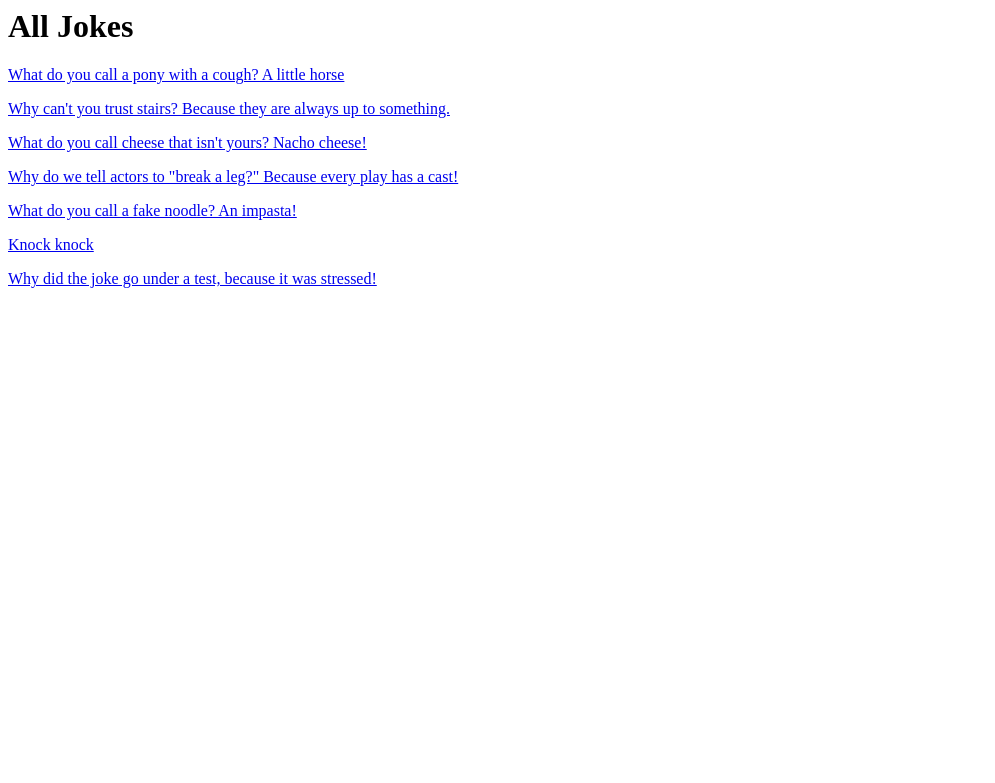
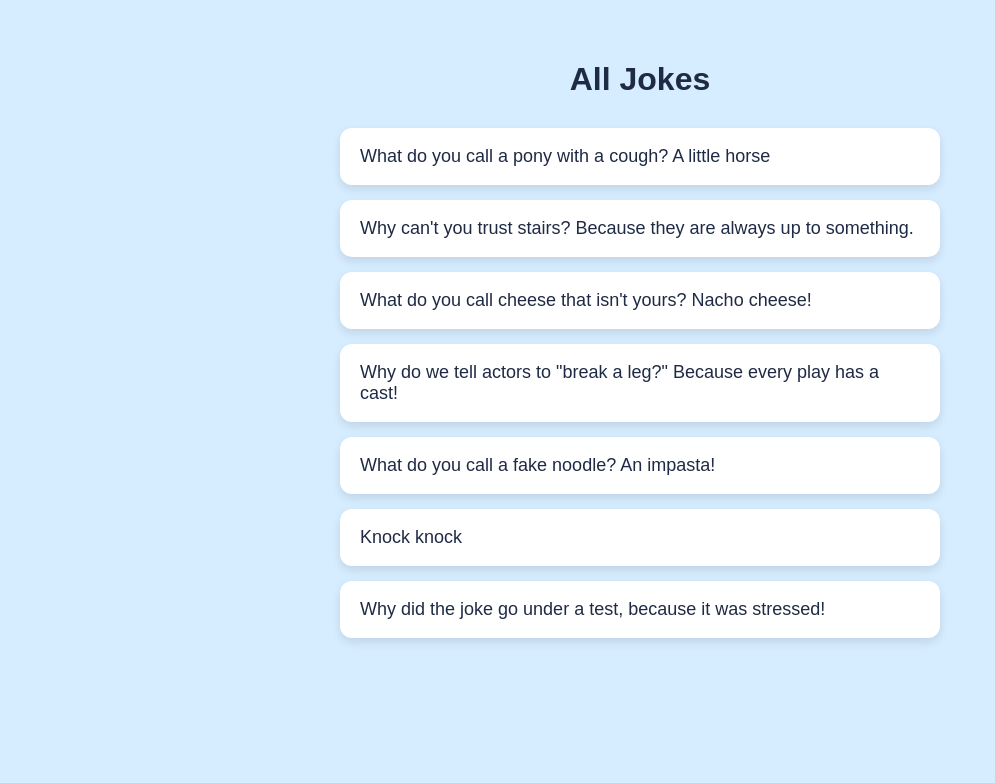
Before and after one commit to karachio/cs412, a Django app: page /dadjokes/jokes/ in a window 1280 px wide. Shown: the top 783 px of the page, without its empty margins (0-995 px from the left). Run offline with Django 5.2, Linux system fonts and the light colour scheme; data comes from the database, SQL or seed files in the repository; both versions use the stored data as it was after the commit.

Commit message:
added comments and final code changes for assignment 8

```diff
--- a/dadjokes/admin.py
+++ b/dadjokes/admin.py
@@ -1,3 +1,6 @@
+# karachi onwuanibe, june 11 2026
+# admin.py -> for the admin site
+
 from django.contrib import admin
 
 # Register your models here.
--- a/dadjokes/models.py
+++ b/dadjokes/models.py
@@ -1,3 +1,7 @@
+# File: models.py
+# Author: Karachi Onwuanibe (karachio@bu.edu), june 11 2026
+# Description: The models for the app
+
 from django.db import models
 
 # Create your models here.
--- a/dadjokes/serializers.py
+++ b/dadjokes/serializers.py
@@ -1,3 +1,8 @@
+# File: serializers.py
+# Author: Karachi Onwuanibe (karachio@bu.edu), june 11 2026
+# Description: file responsible for api endpoints
+
+
 from rest_framework import serializers
 from django.contrib.auth.models import User
 from .models import Joke, Picture
--- a/dadjokes/templates/dadjokes/jokes.html
+++ b/dadjokes/templates/dadjokes/jokes.html
@@ -1,9 +1,34 @@
+<!--
+Karachi Onwuanibe
+karachio@bu.edu
+
+description:
+mini_insta/jokes.html
+    display all the jokes
+-->
+
+{% load static %}
+
+<!DOCTYPE html>
+<html>
+<head>
+    <link rel="stylesheet" type="text/css" href="{% static 'styles-for-dadjokes.css' %}">
+    <title>All Jokes</title>
+</head>
+
+<body>
+
 <h1>All Jokes</h1>
 
-{% for joke in jokes %}
-    <p>
-        <a href="{% url 'joke' joke.pk %}">
-            {{ joke.text }}
-        </a>
-    </p>
-{% endfor %}
+<div class="joke-container">
+    {% for joke in jokes %}
+        <div class="joke-card">
+            <a href="{% url 'joke' joke.pk %}">
+                {{ joke.text }}
+            </a>
+        </div>
+    {% endfor %}
+</div>
+
+</body>
+</html>
--- a/dadjokes/urls.py
+++ b/dadjokes/urls.py
@@ -1,3 +1,8 @@
+# File: urls.py
+# Author: Karachi Onwuanibe (karachio@bu.edu), june 11 2026
+# Description: The url mapping to specific views needed for jokes
+
+
 from django.urls import path
 from .views import *
 
--- a/dadjokes/views.py
+++ b/dadjokes/views.py
@@ -1,3 +1,8 @@
+# File: views.py
+# Author: Karachi Onwuanibe (karachio@bu.edu), june 11 2026
+# Description: The views file for joke
+
+
 from django.shortcuts import render
 
 # Create your views here.
--- /dev/null
+++ b/static/styles-for-dadjokes.css
@@ -0,0 +1,109 @@
+/* =========================
+  karachi onwuanibe
+  june 11 2026
+  styles-for-dadjokes.css -> for styling the web app
+========================= */
+
+body {
+    font-family: Arial, Helvetica, sans-serif;
+    background-color: #d6ecff;
+    margin: 0;
+    padding: 40px 20px;
+    display: flex;
+    flex-direction: column;
+    align-items: center;
+}
+
+
+h1 {
+    font-size: 32px;
+    font-weight: bold;
+    color: #1f2a44;
+    margin-bottom: 30px;
+}
+
+
+.joke-container {
+    width: 100%;
+    max-width: 600px;
+    display: flex;
+    flex-direction: column;
+    gap: 15px;
+}
+
+
+.joke-card {
+    background-color: #ffffff;
+    padding: 18px 20px;
+    border-radius: 12px;
+
+
+    box-shadow: 0 4px 10px rgba(0, 0, 0, 0.1);
+
+    transition: transform 0.15s ease, box-shadow 0.15s ease;
+}
+
+.joke-card:hover {
+    transform: translateY(-3px);
+    box-shadow: 0 6px 14px rgba(0, 0, 0, 0.15);
+}
+
+
+.joke-card a {
+    text-decoration: none;
+    color: #1f2a44;
+    font-size: 18px;
+    font-weight: 500;
+}
+
+.joke-card a:hover {
+    color: #0077ff;
+}
+
+
+footer {
+    margin-top: 40px;
+    font-size: 12px;
+    color: #666;
+}
+
+
+.picture-container {
+    width: 100%;
+    max-width: 600px;
+    display: flex;
+    flex-direction: column;
+    gap: 15px;
+}
+
+
+.picture-card {
+    background-color: #ffffff;
+    padding: 18px 20px;
+    border-radius: 12px;
+
+    box-shadow: 0 4px 10px rgba(0, 0, 0, 0.1);
+
+    transition: transform 0.15s ease, box-shadow 0.15s ease;
+    text-align: center;
+}
+
+.picture-card:hover {
+    transform: translateY(-3px);
+    box-shadow: 0 6px 14px rgba(0, 0, 0, 0.15);
+}
+
+
+.picture-card img {
+    width: 250px;
+    height: auto;
+    border-radius: 10px;
+    margin-bottom: 10px;
+}
+
+
+.subtitle {
+    font-size: 14px;
+    opacity: 0.7;
+    margin-top: 5px;
+}
```
Also changed, not shown: dadjokes/templates/dadjokes/joke.html (+23 -0 lines), dadjokes/templates/dadjokes/picture.html (+33 -3 lines), dadjokes/templates/dadjokes/pictures.html (+32 -7 lines), dadjokes/templates/dadjokes/random.html (+33 -6 lines), db.sqlite3.
